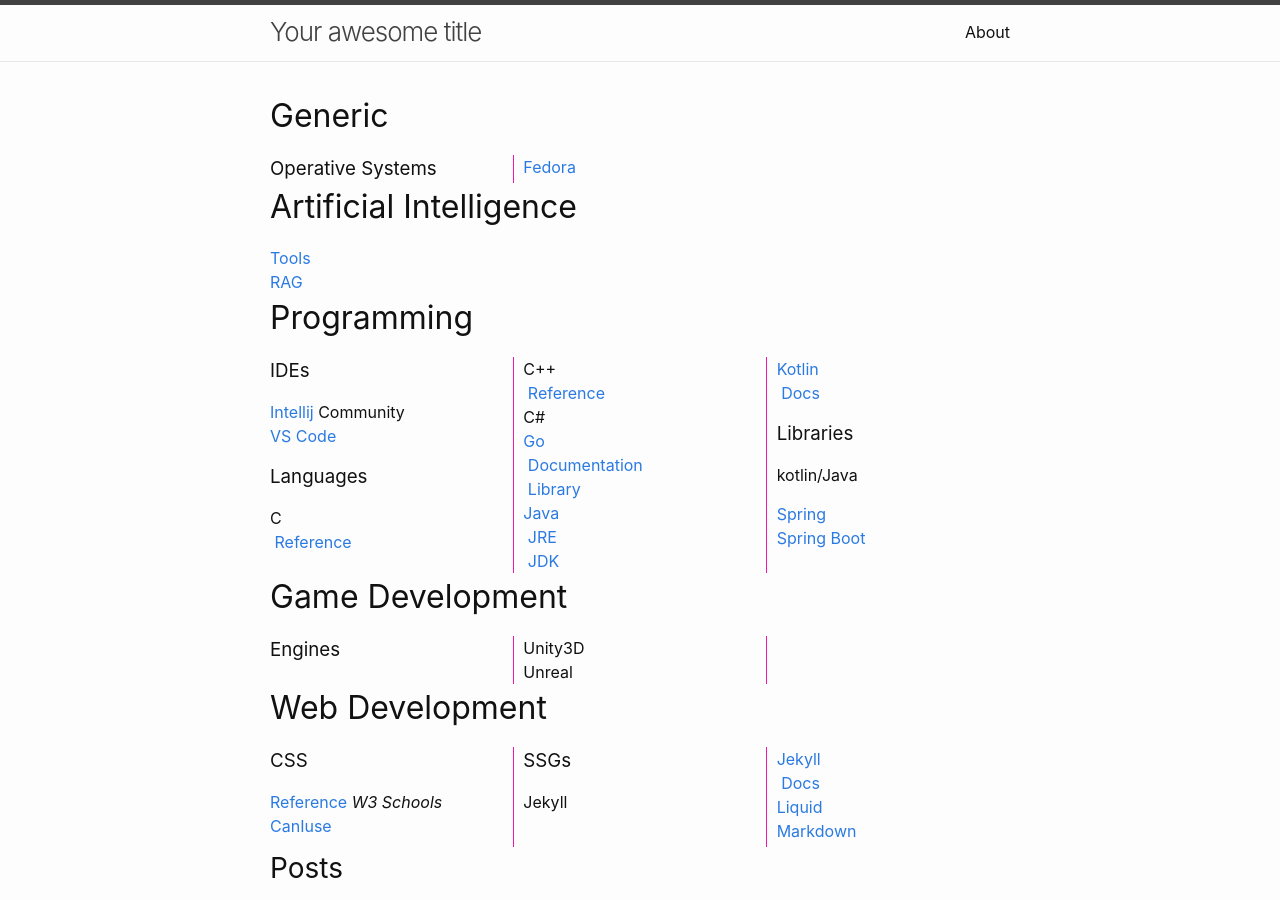
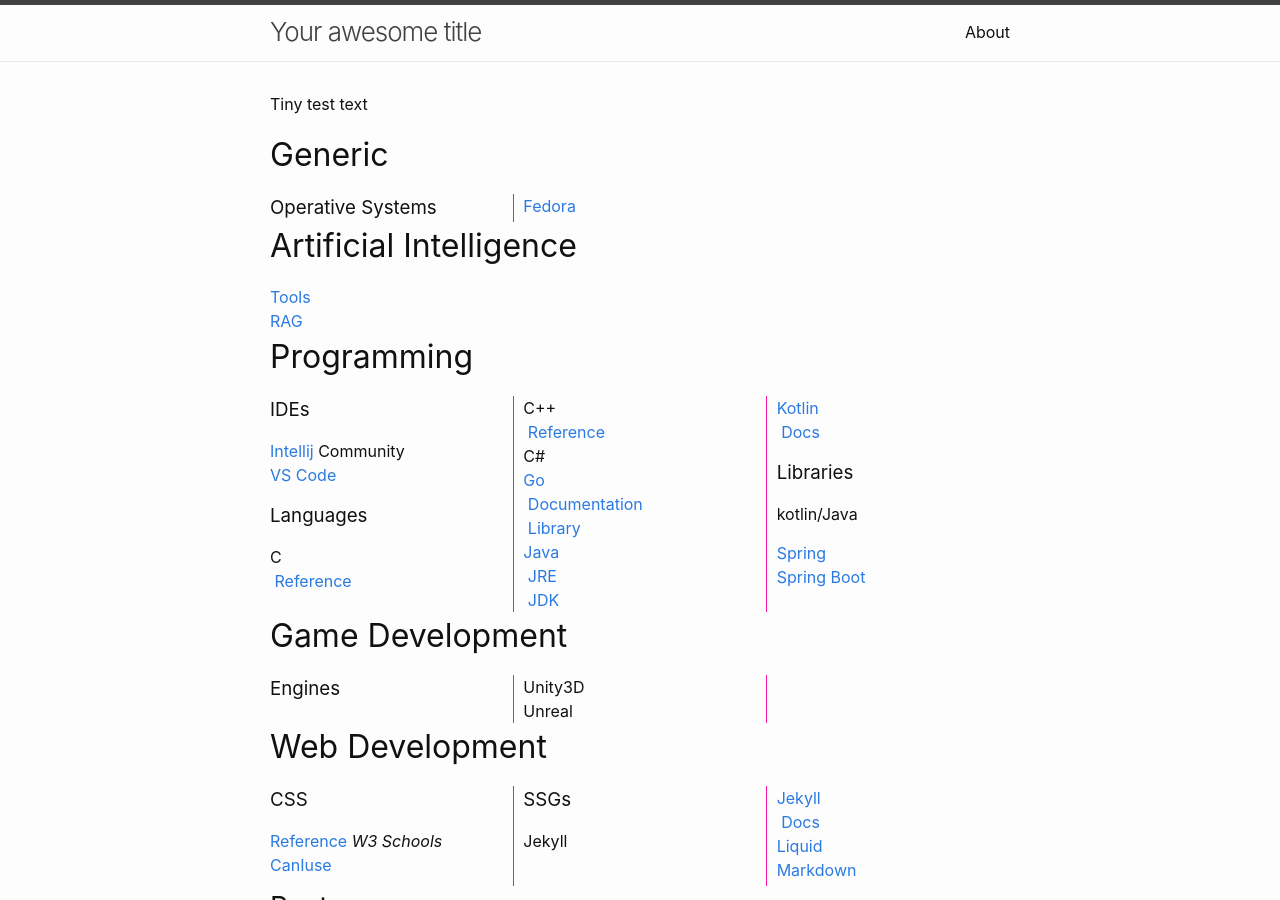
Before and after one commit to viking-cat/notes, a Jekyll site: the page built from index.md, in a window 1280 px wide and 900 px high. Built offline with Jekyll 4.4.1, drawn with Linux system fonts in a browser that asks for light colours.

Commit message:
Add tiny test text to index.md
Add a tiny test text to the index file

```diff
--- a/index.md
+++ b/index.md
@@ -7,6 +7,8 @@
 #
 layout: home
 ---
+
+Tiny test text
 
 <!-- Generic -------------------------------------------------------->
 
```
